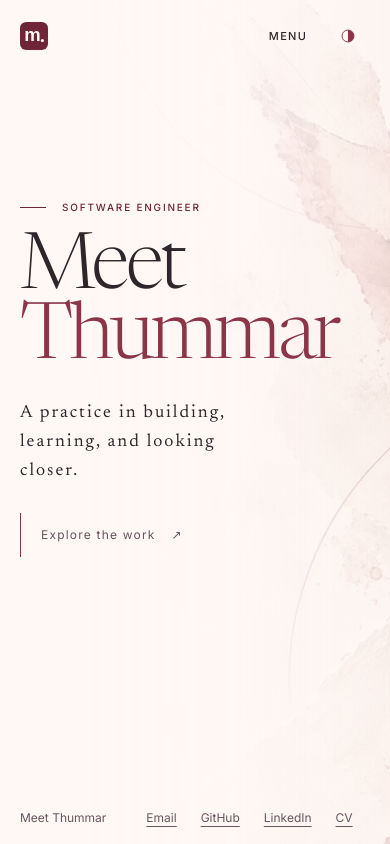
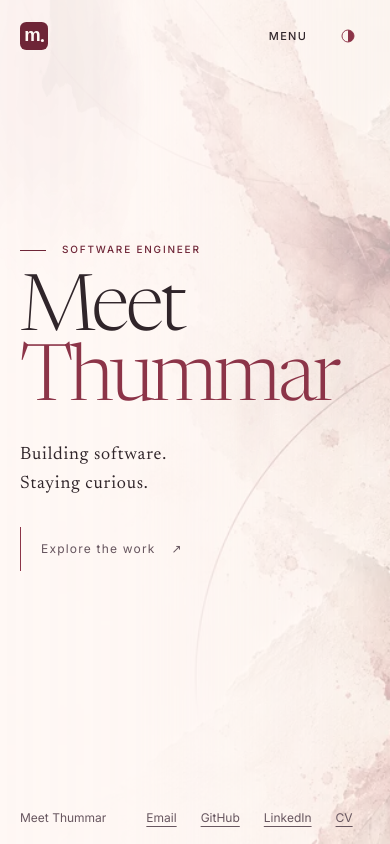
Before and after one commit to meetbyte/meetbyte.github.io, a Next.js app: page / in a window 390 px wide. Built offline with nearby package versions, Linux system fonts and the light colour scheme.

Commit message:
Broaden Home artwork and balance two-sided ink spills

```diff
--- a/scripts/qa/complete-site.mjs
+++ b/scripts/qa/complete-site.mjs
@@ -9,7 +9,7 @@ const {chromium}=await import(process.env.PLAYWRIGHT_MODULE_PATH || 'playwright'
 const axePath=process.env.AXE_SCRIPT_PATH;
 if(!axePath)throw new Error('Set AXE_SCRIPT_PATH to the separately installed axe-core/axe.min.js.');
 const routes=['/','/about/','/resume/','/skills/','/experience/','/writing/','/contact/','/experience/apex-self-service/','/experience/mobilefirst-modernization/','/experience/engineering-tooling/','/experience/production-investigation/','/writing/beyond-screens/','/writing/modernizing-safely/','/writing/behind-the-requirement/','/writing/software-meets-reality/','/writing/ai-and-decisions/','/writing/thinking-slowly/'];
-const output='docs/qa/atmosphere-revision';fs.mkdirSync(output,{recursive:true});
+const output='docs/qa/spilled-surface';fs.mkdirSync(output,{recursive:true});
 const results={layouts:[],axe:[],localLinks:[],navigation:[],errors:[]};
 const server=await startStaticServer();let browser;
 try{
--- a/scripts/qa/header-contrast.mjs
+++ b/scripts/qa/header-contrast.mjs
@@ -1,18 +1,18 @@
-/** @file Sample actual raster backgrounds behind free-form header text, with no header veil. @author meetbyte */
+/** @file Sample actual raster backgrounds behind header and visible reading text, without backing panels. @author meetbyte */
 import assert from 'node:assert/strict';import fs from 'node:fs';import sharp from 'sharp';import {startStaticServer} from './static-server.mjs';
 const {chromium}=await import(process.env.PLAYWRIGHT_MODULE_PATH||'playwright');const server=await startStaticServer(4177);let browser;const rows=[];
 const rgb=s=>s.match(/[\d.]+/g).slice(0,3).map(Number);const luminance=a=>a.map(v=>{v/=255;return v<=.04045?v/12.92:((v+.055)/1.055)**2.4}).reduce((n,v,i)=>n+v*[.2126,.7152,.0722][i],0);const contrast=(a,b)=>{const x=luminance(a),y=luminance(b);return(Math.max(x,y)+.05)/(Math.min(x,y)+.05)};
-fs.mkdirSync('docs/qa/atmosphere-revision',{recursive:true});
+fs.mkdirSync('docs/qa/spilled-surface',{recursive:true});
 try{browser=await chromium.launch({executablePath:process.env.FOUNDATION_BROWSER_EXECUTABLE,args:['--no-sandbox','--disable-dev-shm-usage','--disable-gpu']});
  for(const mode of ['light','dark']){const context=await browser.newContext({colorScheme:mode,reducedMotion:"reduce"});const page=await context.newPage();for(const width of [375,768,1024,1440]){
  await page.setViewportSize({width,height:900});for(const route of ['/',...Array(8).fill('/skills/'),...Array(8).fill('/writing/')]){await page.goto('http://127.0.0.1:4177'+route);await page.waitForFunction(()=>!document.querySelector('.theme-toggle').disabled);await page.evaluate(()=>document.fonts.ready);
- const closedMain=await page.locator('main').evaluate(e=>e.getBoundingClientRect().top);if(width<960){await page.locator('summary').click();await page.waitForFunction(()=>document.querySelector('summary').getAttribute('aria-label')==='Close navigation menu');assert.ok(await page.locator('main').evaluate((e,y)=>e.getBoundingClientRect().top>y,closedMain),'Open menu must make room');await page.screenshot({path:`docs/qa/atmosphere-revision/menu-${mode}-${width}-${route==='/'?'home':route.split('/')[1]}.png`,fullPage:false});}
- const styles=await page.evaluate(()=>{const root=getComputedStyle(document.documentElement),header=document.querySelector('.site-header');return{composition:document.querySelector('.inner-ink')?.dataset.composition??'fixed',transparent:getComputedStyle(header).backgroundColor,veil:getComputedStyle(header,'::after').display,expectedLogo:root.getPropertyValue(document.documentElement.dataset.theme==='dark'?'--accent':'--accent-deep').trim(),links:[...header.querySelectorAll('.nav-link')].filter(e=>e.getBoundingClientRect().width).map(e=>{const r=document.createRange();r.selectNodeContents(e);return{text:e.textContent,color:getComputedStyle(e).color,rects:[...r.getClientRects()].map(r=>({x:r.x,y:r.y,width:r.width,height:r.height}))}}),logo:getComputedStyle(document.querySelector('.brand-logo rect')).fill}});
+ const closedMain=await page.locator('main').evaluate(e=>e.getBoundingClientRect().top);if(width<960){await page.locator('summary').click();await page.waitForFunction(()=>document.querySelector('summary').getAttribute('aria-label')==='Close navigation menu');assert.ok(await page.locator('main').evaluate((e,y)=>e.getBoundingClientRect().top>y,closedMain),'Open menu must make room');await page.screenshot({path:`docs/qa/spilled-surface/menu-${mode}-${width}-${route==='/'?'home':route.split('/')[1]}.png`,fullPage:false});}
+ const styles=await page.evaluate(()=>{const root=getComputedStyle(document.documentElement),header=document.querySelector('.site-header');return{composition:document.querySelector('.inner-ink')?.dataset.composition??'fixed',transparent:getComputedStyle(header).backgroundColor,veil:getComputedStyle(header,'::after').display,expectedLogo:root.getPropertyValue(document.documentElement.dataset.theme==='dark'?'--accent':'--accent-deep').trim(),links:[...header.querySelectorAll('.nav-link'),...document.querySelectorAll('main h1:not(:has(span)), main h1 span, main .eyebrow, main .home-summary, main .detail-lead, main .skill-heading p, main .skill-list small, main .writing-list article > p')].filter(e=>e.getBoundingClientRect().width).map(e=>{const r=document.createRange();r.selectNodeContents(e);const style=getComputedStyle(e);return{text:e.textContent,kind:header.contains(e)?"header":"body",required:Number.parseFloat(style.fontSize)>=24?3:4.5,color:style.color,rects:[...r.getClientRects()].map(r=>({x:r.x,y:r.y,width:r.width,height:r.height}))}}),logo:getComputedStyle(document.querySelector('.brand-logo rect')).fill}});
  assert.equal(styles.veil,'none');assert.equal(styles.transparent,'rgba(0, 0, 0, 0)');assert.deepEqual(rgb(styles.logo),styles.expectedLogo.slice(1).match(/../g).map(v=>parseInt(v,16)));
- const hide=await page.addStyleTag({content:'.site-header .nav-link { color:transparent!important; transition:none!important; text-shadow:none!important; text-decoration-color:transparent!important; } .site-header .nav-link::after { display:none!important; }'});await page.evaluate(()=>new Promise(resolve=>requestAnimationFrame(()=>requestAnimationFrame(resolve))));const capture=await page.screenshot();const {data,info}=await sharp(capture).removeAlpha().raw().toBuffer({resolveWithObject:true});
- for(const link of styles.links){let minimum=Infinity,worst;for(const r of link.rects)for(let y=Math.max(0,Math.floor(r.y));y<Math.min(info.height,r.y+r.height);y+=3)for(let x=Math.max(0,Math.floor(r.x));x<Math.min(info.width,r.x+r.width);x+=3){const i=(y*info.width+x)*info.channels;const value=contrast(rgb(link.color),[data[i],data[i+1],data[i+2]]);if(value<minimum){minimum=value;worst={x,y,bg:[data[i],data[i+1],data[i+2]]};}}assert.ok(minimum>=4.5,JSON.stringify({mode,width,route,label:link.text,minimum,worst,rects:link.rects,info}));rows.push({mode,width,route,composition:styles.composition,label:link.text,minimumSampledContrast:Number(minimum.toFixed(2))});}
+ const hide=await page.addStyleTag({content:'.site-header .nav-link, main h1:not(:has(span)), main h1 span, main .eyebrow, main .home-summary, main .detail-lead, main .skill-heading p, main .skill-list small, main .writing-list article > p { color:transparent!important; transition:none!important; text-shadow:none!important; text-decoration-color:transparent!important; } .site-header .nav-link::after { display:none!important; }'});await page.evaluate(()=>new Promise(resolve=>requestAnimationFrame(()=>requestAnimationFrame(resolve))));const capture=await page.screenshot();const {data,info}=await sharp(capture).removeAlpha().raw().toBuffer({resolveWithObject:true});
+ for(const link of styles.links){let minimum=Infinity,worst;for(const r of link.rects)for(let y=Math.max(0,Math.floor(r.y));y<Math.min(info.height,r.y+r.height);y+=3)for(let x=Math.max(0,Math.floor(r.x));x<Math.min(info.width,r.x+r.width);x+=3){const i=(y*info.width+x)*info.channels;const value=contrast(rgb(link.color),[data[i],data[i+1],data[i+2]]);if(value<minimum){minimum=value;worst={x,y,bg:[data[i],data[i+1],data[i+2]]};}}if(!Number.isFinite(minimum))continue;assert.ok(minimum>=link.required,JSON.stringify({mode,width,route,label:link.text,minimum,worst,rects:link.rects,info}));rows.push({mode,width,route,composition:styles.composition,kind:link.kind,required:link.required,label:link.text,minimumSampledContrast:Number(minimum.toFixed(2))});}
  await hide.evaluate(e=>e.remove());if(width<960){await page.keyboard.press('Escape');assert.equal(await page.locator('details').getAttribute('open'),null);assert.equal(await page.evaluate(()=>document.activeElement.tagName),'SUMMARY');assert.equal(await page.locator('summary').evaluate(e=>getComputedStyle(e).textDecorationLine),'underline');}
- await page.screenshot({path:`docs/qa/atmosphere-revision/header-${mode}-${width}-${route==='/'?'home':route.split('/')[1]}.png`,fullPage:false});
+ await page.screenshot({path:`docs/qa/spilled-surface/header-${mode}-${width}-${route==='/'?'home':route.split('/')[1]}.png`,fullPage:false});
  } }await context.close();}
- fs.writeFileSync('docs/qa/atmosphere-revision/header-contrast.json',JSON.stringify({rows,checks:['actual artwork pixels sampled behind text at >=4.5:1','transparent header, no veil','unframed menu makes room in document','Escape returns focus','light mark uses deep accent; dark unchanged']},null,2));console.log(`PASS: ${rows.length} sampled header link contrast checks`);
+ fs.writeFileSync('docs/qa/spilled-surface/header-contrast.json',JSON.stringify({rows,checks:['actual artwork pixels: normal text >=4.5:1, large headings >=3:1','transparent header, no veil','unframed menu makes room in document','Escape returns focus','light mark uses deep accent; dark unchanged']},null,2));console.log(`PASS: ${rows.length} sampled header/body text contrast checks`);
 }finally{await browser?.close();server.close();}
--- a/scripts/qa/ink-visits.mjs
+++ b/scripts/qa/ink-visits.mjs
@@ -4,7 +4,7 @@ import assert from 'node:assert/strict';
 import {startStaticServer} from './static-server.mjs';
 const {chromium}=await import(process.env.PLAYWRIGHT_MODULE_PATH||'playwright');
 const server=await startStaticServer(4179);let browser;
-const output='docs/qa/atmosphere-revision';fs.mkdirSync(output,{recursive:true});
+const output='docs/qa/spilled-surface';fs.mkdirSync(output,{recursive:true});
 try {
  browser=await chromium.launch({executablePath:process.env.FOUNDATION_BROWSER_EXECUTABLE,args:['--no-sandbox','--disable-dev-shm-usage','--disable-gpu']});
  const page=await browser.newPage({viewport:{width:1440,height:900},reducedMotion:'reduce'});
--- a/src/components/editorial-artwork.tsx
+++ b/src/components/editorial-artwork.tsx
@@ -21,14 +21,18 @@ function InnerInk({ pathname }: { pathname: string }) {
   }, []);
   const routeSeed = [...pathname].reduce((sum, letter) => sum + letter.charCodeAt(0), 0);
   const variant = (visit + routeSeed) % 8;
-  const transforms = ["translate(680 130) rotate(16)", "translate(850 340) rotate(-28)", "translate(710 590) rotate(66)", "translate(960 90) rotate(108)", "translate(800 740) rotate(-72)", "translate(660 380) rotate(155)", "translate(950 540) rotate(40)", "translate(760 20) rotate(-10)"];
-  return <div className="ink-layer inner-ink" data-composition={variant}>
+  return <div className="ink-layer inner-ink" data-composition={variant}><InkComposition variant={variant} id={id} /></div>;
+}
+/** Shared organic stains and scattered droplets retain the approved paper texture on both sides. @author meetbyte */
+function InkComposition({ variant, id }: { variant: number; id: string }) {
+  const transforms = ["translate(720 170) rotate(16)", "translate(160 390) rotate(-28)", "translate(770 600) rotate(66)", "translate(110 90) rotate(108)", "translate(830 730) rotate(-72)", "translate(210 650) rotate(155)", "translate(900 400) rotate(40)", "translate(400 70) rotate(-10)"];
+  return <>
     <svg className="ink-composition" viewBox="0 0 1000 1000" preserveAspectRatio="none" focusable="false">
       <defs>
         <filter id={`grain-${id}`} x="-60%" y="-60%" width="220%" height="220%">
           <feTurbulence type="fractalNoise" baseFrequency=".015 .024" numOctaves="3" seed={variant + 3} result="grain" />
           <feDisplacementMap in="SourceGraphic" in2="grain" scale="55" xChannelSelector="R" yChannelSelector="G" />
-          <feGaussianBlur stdDeviation="3" />
+          <feGaussianBlur stdDeviation=".8" />
         </filter>
         <pattern id={`paper-${id}`} patternUnits="userSpaceOnUse" x="-300" y="-375" width="600" height="750">
           <image className="ink-paper-light" href="/images/editorial/hero-light-600.webp" x="-300" y="-375" width="600" height="750" />
@@ -37,23 +41,30 @@ function InnerInk({ pathname }: { pathname: string }) {
         <radialGradient id={`fade-${id}`}><stop offset="0" stopColor="white" /><stop offset=".6" stopColor="white" stopOpacity=".7" /><stop offset="1" stopColor="white" stopOpacity="0" /></radialGradient>
         <mask id={`edge-${id}`}><ellipse cx="0" cy="0" rx={220 + variant * 8} ry={300 - variant * 13} fill={`url(#fade-${id})`} /></mask>
         <radialGradient id={`wash-${id}`}><stop offset="0" stopColor="var(--ink-color)" stopOpacity=".65" /><stop offset=".55" stopColor="var(--ink-color)" stopOpacity=".35" /><stop offset="1" stopColor="var(--ink-color)" stopOpacity="0" /></radialGradient>
-      </defs>
-      <g id={`stain-${id}`} transform={transforms[variant]} filter={`url(#grain-${id})`}>
+      <g id={`stain-${id}`} filter={`url(#grain-${id})`}>
         <ellipse cx="0" cy="0" rx={220 + variant * 8} ry={300 - variant * 13} fill={`url(#wash-${id})`} />
         <ellipse cx="0" cy="0" rx={220 + variant * 8} ry={300 - variant * 13} fill={`url(#paper-${id})`} mask={`url(#edge-${id})`} opacity=".85" />
         <path d="M-95-180 C-260-120-70 45-180 130 C-210 260 50 290 170 170 C270 70 40-30 130-150 C190-320-40-290-95-180Z" fill="var(--ink-color)" opacity=".16" />
         <ellipse cx={variant % 2 ? -290 : 180} cy="260" rx="120" ry="180" fill={`url(#wash-${id})`} />
       </g>
+      </defs>
+      <use className="ink-primary-stain" href={`#stain-${id}`} transform={transforms[variant]} />
+      <use className="ink-secondary-stain" href={`#stain-${id}`} transform={`translate(${variant % 2 ? 850 : 85} ${180 + variant * 70}) rotate(${variant * 23 - 45}) scale(.48 .62)`} opacity=".48" />
+      <g className="ink-spray" fill="var(--ink-color)" opacity=".20" filter={`url(#grain-${id})`} transform={`translate(${variant % 2 ? 760 : 135} ${480 - variant * 35}) rotate(${variant * 17})`}>
+        <path d="M0 0C-12-17-32-14-28 8C-21 27 11 22 0 0Z M54 37C42 23 26 31 33 45C42 59 66 50 54 37Z M-30 95C-44 84-62 104-46 114C-31 124-16 106-30 95Z M85 145C73 134 64 150 78 159C88 166 97 151 85 145Z" />
+        <ellipse cx="22" cy="170" rx="5" ry="9" /><ellipse cx="-72" cy="48" rx="4" ry="6" />
+      </g>
     </svg>
-    <svg className="ink-composition ink-echo" viewBox="0 0 1000 1000" preserveAspectRatio="none" focusable="false"><use href={`#stain-${id}`} /></svg>
-  </div>;
+    <svg className="ink-composition ink-echo" viewBox="0 0 1000 1000" preserveAspectRatio="none" focusable="false"><use href={`#stain-${id}`} transform={transforms[(variant + 3) % 8]} /></svg>
+  </>;
 }
 /** Home keeps its approved composition; navigation and refresh select a fresh inner-page wash. @author meetbyte */
 export function PageAtmosphere() {
   const pathname = usePathname();
+  const homeId = useId().replace(/[^a-zA-Z0-9]/g, "");
   const section = pathname.split("/")[1] || "home";
   const reading = /\/(experience|writing)\/[^/]+/.test(pathname);
   return <div className={`page-atmosphere atmosphere-${section}${reading ? " atmosphere-reading" : ""}`} aria-hidden="true">
-    {section === "home" ? <div className="ink-layer" /> : <InnerInk key={pathname} pathname={pathname} />}
+    {section === "home" ? <><div className="ink-layer" /><div className="home-spill"><InkComposition variant={3} id={`home${homeId}`} /></div></> : <InnerInk key={pathname} pathname={pathname} />}
   </div>;
 }
--- a/src/data/home.ts
+++ b/src/data/home.ts
@@ -7,7 +7,7 @@ import { routes } from "@/constants/routes";
 import type { HomeContent } from "./types";
 
 export const homeContent: HomeContent = {
-  editorialSummary: "A practice in building, learning, and looking closer.",
+  editorialSummary: "Building software. Staying curious.",
   eyebrow: pageEyebrow(routes.home, "WELCOME"),
   topline: "SOFTWARE WITH PURPOSE",
   spark: "✳",
--- a/src/styles/editorial-artwork.css
+++ b/src/styles/editorial-artwork.css
@@ -37,7 +37,7 @@ html[data-theme="dark"] .atmosphere-reading .ink-layer { opacity: .14; }
 body:has(.editorial-home) .site-shell { display: flex; flex-direction: column; min-height: 100svh; }
 body:has(.editorial-home) .site-grid { flex: 1; padding: 0; }
 body:has(.editorial-home) .site-footer { padding: 16px 0; border-top: 0; font-size: 12px; }
-.home-introduction { display: flex; align-items: flex-start; min-height: 0; padding: clamp(72px,20svh,180px) 0 32px; }
+.home-introduction { display: flex; align-items: flex-start; min-height: 0; padding: clamp(96px,26svh,234px) 0 32px; }
 .home-introduction-copy { min-width: 0; width: 100%; max-width: 580px; }
 .home-introduction .eyebrow::before { content: ""; display: inline-block; width: 26px; height: 1px; background: currentColor; margin-right: 16px; vertical-align: middle; }
 .home-introduction .eyebrow { font-size: 11px; letter-spacing: .28em; font-weight: 500; margin: 0 0 24px; }
@@ -61,7 +61,7 @@ body:has(.editorial-home) .site-footer { padding: 16px 0; border-top: 0; font-si
 @media (max-width: 639px) {
  :root { --page-art: url('/images/editorial/hero-light-600.webp'); }
  html[data-theme="dark"] { --page-art: url('/images/editorial/hero-dark-600.webp'); }
- .home-introduction { padding: clamp(72px,15svh,135px) 0 24px; }
+ .home-introduction { padding: clamp(96px,20svh,180px) 0 24px; }
  .home-introduction h1 { font-size: min(20vw,12svh,5.5rem); }
  .home-introduction .eyebrow { font-size: 10px; letter-spacing: .18em; margin-bottom: 20px; }
  .home-summary { max-width: 25ch; font-size: 1.125rem; }
@@ -96,8 +96,8 @@ body:has(.editorial-home) .site-footer { justify-content: flex-start; gap: 16px
 /* Keyboard focus stays visible without outlining the mobile label as a boxed button. */
 .site-header .menu-toggle:focus-visible { outline: 0; text-decoration: underline; text-decoration-thickness: 2px; text-underline-offset: 6px; }
 
-/* Preserve the full portrait-shaped ink source at its natural ratio, with a feathered local edge. */
-.atmosphere-home .ink-layer { inset: 0 -2vw auto auto; width: 80svh; height: 100svh; background-size: 100% 100%; background-position: center; opacity: .85; mask-image: linear-gradient(90deg,transparent,rgba(0,0,0,.12) 24%,#000 68%); }
+/* Broaden coverage while preserving the source 4:5 ratio and a feathered local edge. */
+.atmosphere-home .ink-layer { inset: -8svh -1vw auto auto; width: 96svh; height: 120svh; background-size: 100% 100%; background-position: center; opacity: .85; mask-image: linear-gradient(90deg,transparent,rgba(0,0,0,.18) 20%,#000 58%); }
 .page-atmosphere:not(.atmosphere-home) .inner-ink { inset: 0; background: none; mask-image: none; mix-blend-mode: normal; opacity: .30; --ink-color: #8c314c; }
 html[data-theme="dark"] .page-atmosphere:not(.atmosphere-home) .inner-ink { --ink-color: #cc829c; opacity: .28; mix-blend-mode: normal; }
 .atmosphere-reading .inner-ink { opacity: .18 !important; }
@@ -108,7 +108,7 @@ html[data-theme="dark"] .portrait-light { display: none; }
 html[data-theme="dark"] .portrait-dark { display: block; }
 .mobile-route-index,.menu-caption { display: none; }
 @media(max-width:959px) {
- .atmosphere-home .ink-layer { width: max(76vw,80svh); height: max(95vw,100svh); opacity: .58; right: -12vw; }
+ .atmosphere-home .ink-layer { width: max(84vw,88svh); height: max(105vw,110svh); opacity: .58; right: -8vw; }
  .mobile-navigation .primary-navigation { padding-top: 8px; gap: 10px 24px; }
  .menu-caption { display: block; grid-column: 1 / -1; font-size: 10px; font-weight: 500; letter-spacing: .2em; text-transform: uppercase; color: var(--text-secondary); margin-bottom: 8px; }
  .mobile-navigation .nav-link,.mobile-navigation .nav-link.is-active { display: flex; align-items: baseline; gap: 10px; font-size: 21px; min-height: 46px; }
@@ -116,7 +116,7 @@ html[data-theme="dark"] .portrait-dark { display: block; }
  .site-header:has(.mobile-navigation[open]) { padding-bottom: 286px; }
 }
 @media(max-width:639px) {
- .atmosphere-home .ink-layer { width: 80svh; height: 100svh; right: -38svh; opacity: .4; mask-image: linear-gradient(90deg,transparent,rgba(0,0,0,.1) 30%,#000 75%); }
+ .atmosphere-home .ink-layer { width: 88svh; height: 110svh; right: -32svh; opacity: .4; mask-image: linear-gradient(90deg,transparent,rgba(0,0,0,.1) 30%,#000 75%); }
 }
 
 /* Grain comes from the approved paper/ink assets; local radial masks erase all raster boundaries. */
@@ -129,3 +129,18 @@ html[data-theme="dark"] .page-atmosphere:not(.atmosphere-home) .inner-ink { mix-
 .atmosphere-skills .ink-echo,.atmosphere-reading .ink-echo { display: block; }
 /* Deep light-theme accent remains readable over every permitted inner-page stain. */
 html[data-theme="light"] .site-header .nav-link[aria-current="page"] { color: var(--accent-deep); }
+
+/* A spilled surface has restrained marks on both margins, with the reading column kept quiet. */
+.home-spill { position: absolute; inset: 0; --ink-color: #8c314c; opacity: .13; mix-blend-mode: multiply; }
+html[data-theme="dark"] .home-spill { --ink-color: #cc829c; opacity: .10; mix-blend-mode: screen; }
+.home-spill .ink-primary-stain { opacity: .65; }
+.ink-echo { display: block; opacity: .22; }
+.home-spill .ink-echo { display: none; }
+@media(max-width:639px) { .home-spill { opacity: .09; } }
+/* Keep the two short sentences balanced rather than leaving a lone word on the second line. */
+.home-summary { max-width: 36ch; letter-spacing: .045em; text-wrap: balance; }
+@media(max-width:639px) { .home-summary { max-width: 25ch; } }
+/* Feather the ink through the reading lane; retain stronger spills at both outer margins. */
+.page-atmosphere:not(.atmosphere-home) .inner-ink { mask-image: linear-gradient(90deg,rgba(0,0,0,.7),rgba(0,0,0,.4) 12%,rgba(0,0,0,.22) 25%,rgba(0,0,0,.22) 75%,rgba(0,0,0,.4) 88%,rgba(0,0,0,.7)); }
+/* Quiet the entire Home artwork while browsing the open menu, without a header-only cut or panel. */
+@media(max-width:959px) { body:has(.mobile-navigation[open]) .atmosphere-home .ink-layer { opacity: .22; } }
```
Also changed, not shown: scripts/qa/home-viewport.mjs (+4 -4 lines), public/images/editorial/README.md, 8 other files (tests, documents, lock files or other folders).
